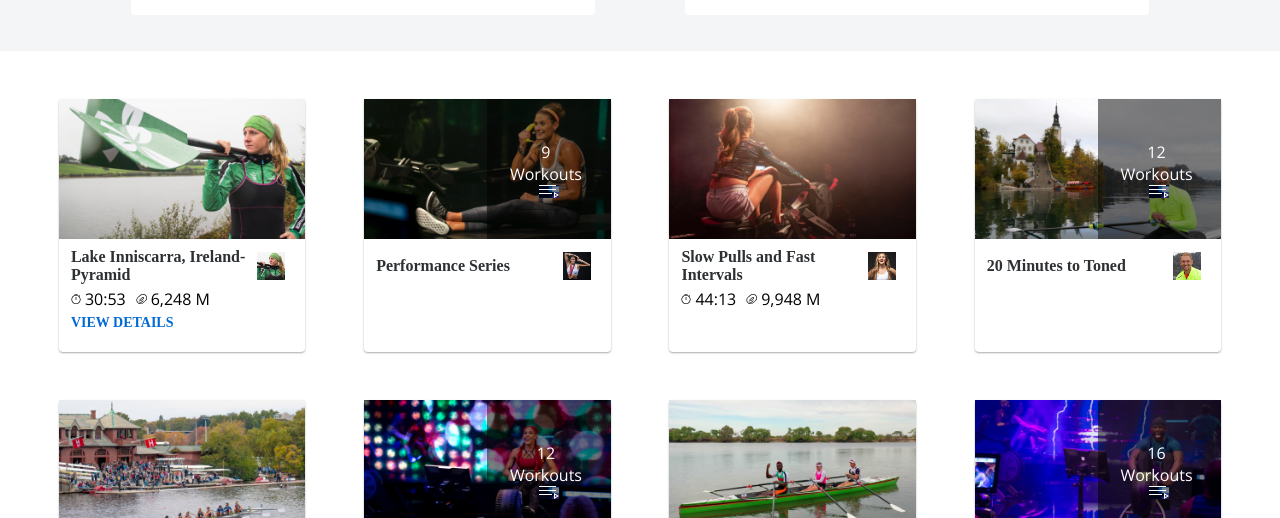
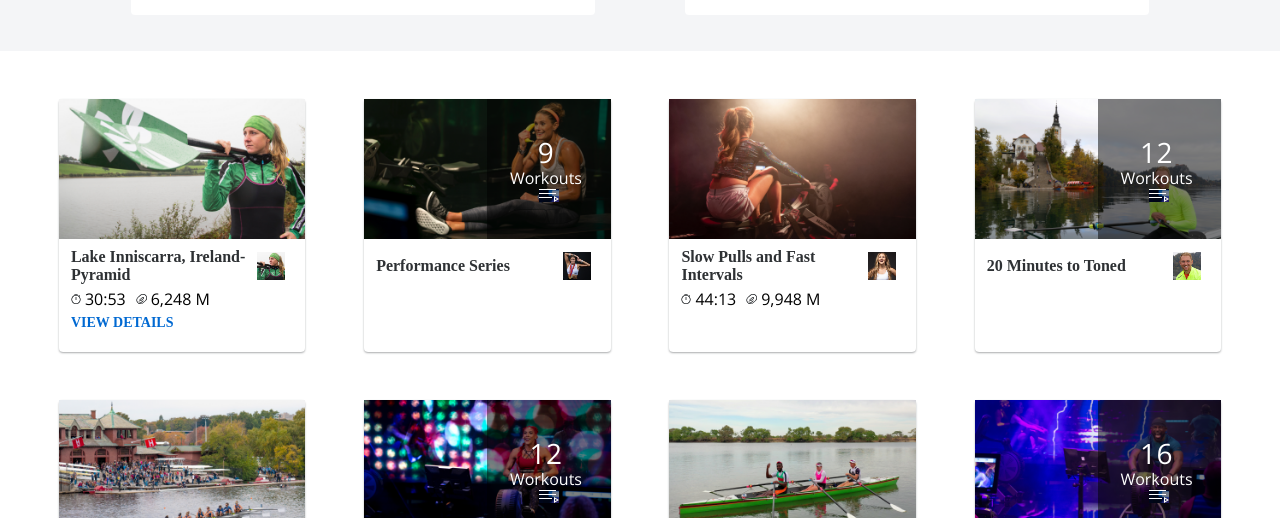
Before and after one commit to garretcharp/ifit-fed, a React (Create React App) app: page / in a window 1280 px wide. Shown: the part 920-1438 px from the top of the page. Built offline with nearby package versions, Linux system fonts and the light colour scheme; a web font is replaced by a local one.

Commit message:
fix the number css on playlist

```diff
--- a/src/components/CardGrid/card.js
+++ b/src/components/CardGrid/card.js
@@ -92,6 +92,14 @@ const styles = StyleSheet.create({
     justifyContent: 'center',
     backgroundColor: 'rgba(0,0,0,0.5)'
   },
+  playlistNumber: {
+    color: '#ffffff',
+    fontFamily: 'League Gothic - Regular',
+    fontSize: '28px',
+    fontWeight: '400',
+    letterSpacing: '0.5px',
+    lineHeight: '30px'
+  },
   image: {
     position: 'relative'
   },
@@ -114,7 +122,9 @@ function Card ({
         <img alt='Workout Card' className={css(styles.cardImage)} src={image} />
         {amount && amount > 0 && (
           <div className={css(styles.playlistOverlay)}>
-            <p className={css(styles.detail, styles.workoutMetric)}>{amount}</p>
+            <p className={css(styles.detail, styles.playlistNumber)}>
+              {amount}
+            </p>
             <p className={css(styles.detail, styles.workoutMetric)}>Workouts</p>
             <img alt='Playlist' src={Playlist} />
           </div>
```
